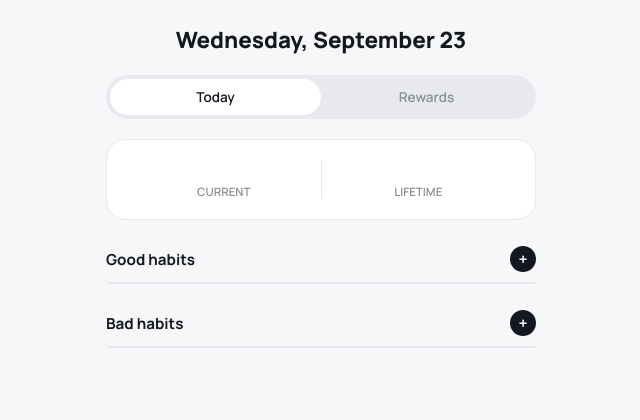
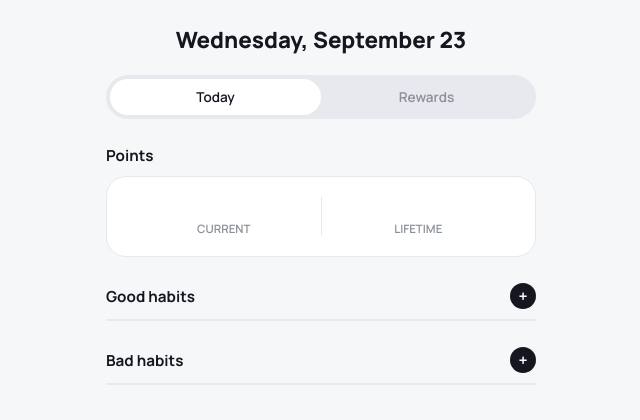
Before and after one commit to mannyrse/accountability-app, a FastAPI app: page / in a window 1280 px wide. Shown: the top 420 px of the page, without its empty margins (319-959 px from the left). Run offline with FastAPI, Linux system fonts and the light colour scheme; data that the repository does not hold is empty; parts of the project's set-up code (start-up, migrations or seed data) failed here and were passed over.

Commit message:
added points header

```diff
--- a/app/main.py
+++ b/app/main.py
@@ -359,6 +359,21 @@ async def toggle_checkin(request: Request):
 
     return JSONResponse({"current_points": current, "lifetime_points": lifetime})
 
+@app.get("/history")
+def show_history(request: Request):
+    db = SessionLocal()
+    transactions = db.query(PointTransaction).order_by(PointTransaction.created_at.desc()).limit(100).all()
+    points_row = db.query(Points).first()
+    db.close()
+    return templates.TemplateResponse(
+        request=request, name="history.html",
+        context={
+            "transactions": transactions,
+            "points": points_row,
+            "today": date.today().strftime("%A, %B %-d"),
+        }
+    )
+
 @app.get("/test-rollover")
 def test_rollover():
     run_daily_rollover()
--- a/app/static/styles.css
+++ b/app/static/styles.css
@@ -409,3 +409,7 @@ details.redeemed-history[open] summary::before {
     color: var(--amber);
     display: inline-block;
 }
+
+.points-heading {
+    margin-bottom: 10px;
+}
--- a/app/templates/checklist.html
+++ b/app/templates/checklist.html
@@ -20,6 +20,7 @@
             <a href="/rewards">Rewards</a>
         </div>
 
+        <h2 class="points-heading">Points</h2>
         <div class="balance-card">
             <div class="balance-item">
                 <div class="balance-num" id="current-points">{{ points.current_points }}</div>
--- a/app/templates/rewards.html
+++ b/app/templates/rewards.html
@@ -19,6 +19,7 @@
             <a href="/rewards" class="active">Rewards</a>
         </div>
 
+        <h2 class="points-heading">Points</h2>
         <div class="balance-card">
             <div class="balance-item">
                 <div class="balance-num">{{ points.current_points }}</div>
```
Also changed, not shown: app/templates/history.html (added).
